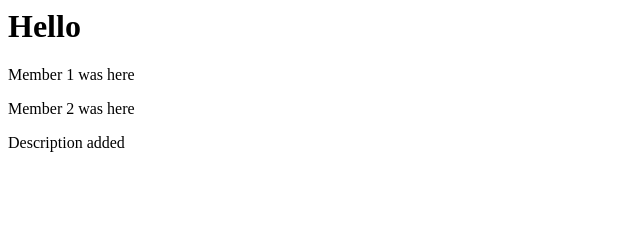
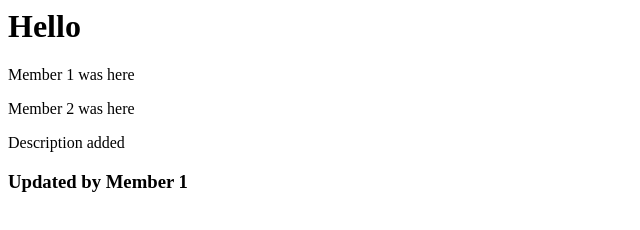
Before and after one commit to Disgust1ng/web-lab, a plain HTML site: page index.html in a window 1280 px wide. Shown: the whole page, without its empty margins (0-640 px from the left). Drawn offline with Linux system fonts and the light colour scheme.

Commit message:
Member1 updated index

```diff
--- a/index.html
+++ b/index.html
@@ -2,3 +2,4 @@
 <p>Member 1 was here</p>
 <p>Member 2 was here</p>
 <p>Description added</p>
+<h3>Updated by Member 1</h3>
```
